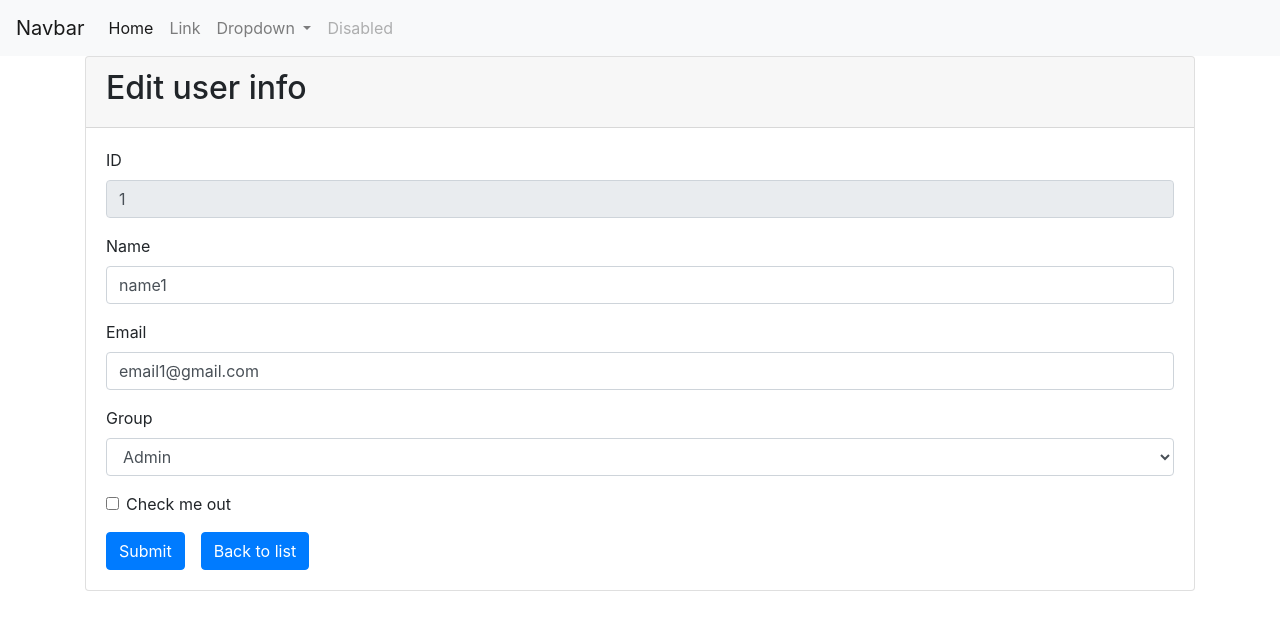
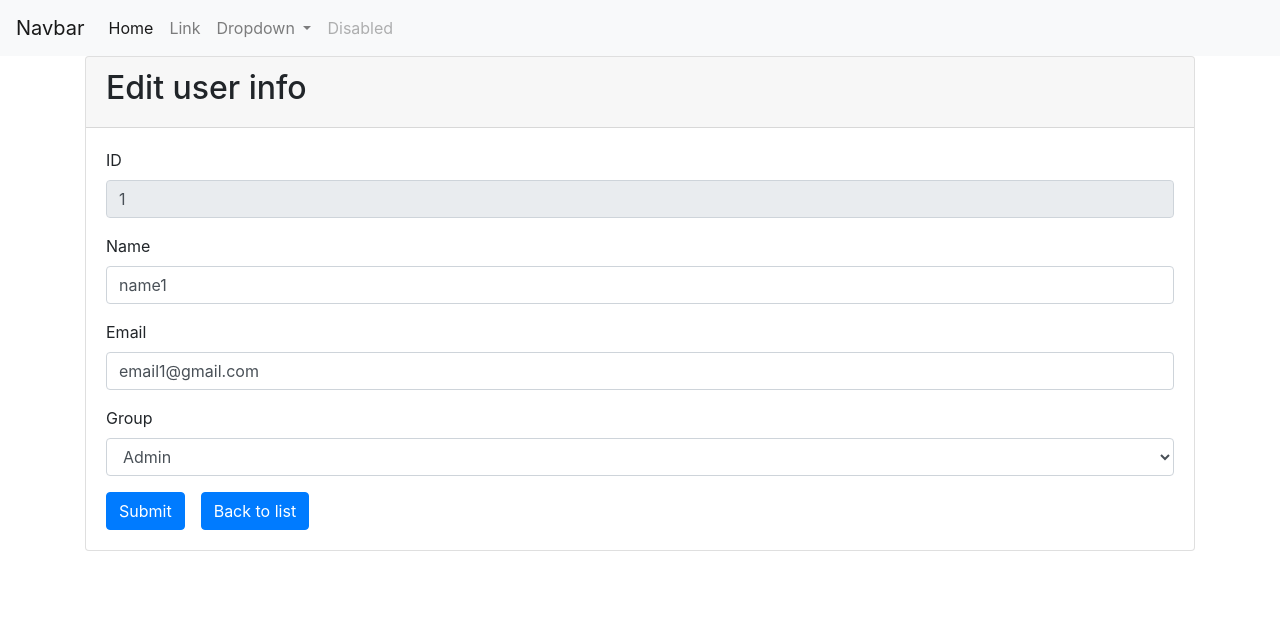
Before and after one commit to boyeuconnd/M5_user_mng, an Angular app: page /user/edit/1 in a window 1280 px wide. Shown: the top 630 px of the page. Built offline with nearby package versions, Linux system fonts and the light colour scheme.

Commit message:
submit method for edit function

```diff
--- a/src/app/user.service.ts
+++ b/src/app/user.service.ts
@@ -44,6 +44,14 @@ export class UserService {
     }
   }
 
+  editUserById(user:IUser){
+    for(let idx = 0; idx<this.users.length;idx++){
+      if(this.users[idx].id == user.id){
+        this.users[idx] = user;
+      }
+    }
+  }
+
   public filerByKeyword(keyword: string) {
     return this.users.filter(user => {
       return user.name.indexOf(keyword) !== -1;
--- a/src/app/user/add/user-add/user-add.component.html
+++ b/src/app/user/add/user-add/user-add.component.html
@@ -42,5 +42,6 @@
     <input type="checkbox" class="form-check-input" id="exampleCheck1">
     <label class="form-check-label" for="exampleCheck1">Check me out</label>
   </div>
-  <button type="submit" [disabled]="newUserForm.invalid" class="btn btn-primary">Submit</button>
+  <button type="submit" [disabled]="newUserForm.invalid" class="btn btn-primary mr-2">Submit</button>
+  <button type="button"  class="btn btn-primary" routerLink="/user">Back to list</button>
 </form>
--- a/src/app/user/add/user-add/user-add.component.ts
+++ b/src/app/user/add/user-add/user-add.component.ts
@@ -36,7 +36,7 @@ export class UserAddComponent implements OnInit {
     let newUser = this.newUserForm.value;
     this.userService.add(newUser);
     this.router.navigate(['user'])
-    console.log(this.userService.getUsers())
+    // console.log(this.userService.getUsers())
 
   }
 
--- a/src/app/user/edit/edit.component.html
+++ b/src/app/user/edit/edit.component.html
@@ -3,7 +3,7 @@
     <h2>{{titlePage}}</h2>
   </div>
   <div class="card-body">
-    <form [formGroup]="editUserForm" >
+    <form [formGroup]="editUserForm" (ngSubmit)="editUserById()" >
       <div class="form-group">
         <label for="user-id">ID</label>
         <input disabled type="number" formControlName="id" class="form-control" id="user-id" placeholder="Enter Id">
@@ -42,10 +42,6 @@
           </ng-container>
         </select>
       </div>
-      <div class="form-group form-check">
-        <input type="checkbox" class="form-check-input" id="exampleCheck1">
-        <label class="form-check-label" for="exampleCheck1">Check me out</label>
-      </div>
       <button type="submit" [disabled]="editUserForm.invalid"  class="btn btn-primary mr-3">Submit</button>
       <button type="button"  class="btn btn-primary" routerLink="/user">Back to list</button>
     </form>
--- a/src/app/user/edit/edit.component.ts
+++ b/src/app/user/edit/edit.component.ts
@@ -2,7 +2,7 @@ import {Component, OnInit} from '@angular/core';
 import {FormBuilder, FormGroup, Validators} from '@angular/forms';
 import {GroupService} from '../../core/group-mng/service/group.service';
 import {IGroup} from '../../core/group-mng/IGroup/igroup';
-import {ActivatedRoute, ParamMap} from '@angular/router';
+import {ActivatedRoute, ParamMap, Router} from '@angular/router';
 import {IUser} from '../IUser/iuser';
 import {UserService} from '../../user.service';
 
@@ -24,7 +24,8 @@ export class EditComponent implements OnInit {
   constructor(private formBuilder: FormBuilder,
               private groupService: GroupService,
               private activatedRoute: ActivatedRoute,
-              private userService: UserService) {
+              private userService: UserService,
+              private router:Router) {
     this.activatedRoute.paramMap.subscribe((paramMap: ParamMap) => {
       this.editUserId = paramMap.get('id');
       this.editUser = this.userService.getUserById(+this.editUserId)
@@ -54,6 +55,14 @@ export class EditComponent implements OnInit {
     return this.editUserForm.get('email');
   }
 
+  editUserById() {
+    let newUser = this.editUserForm.value;
+    this.userService.editUserById(newUser);
+    this.router.navigate(['user'])
+    console.log(this.userService.getUsers())
+
+  }
+
 
 
 }
```
